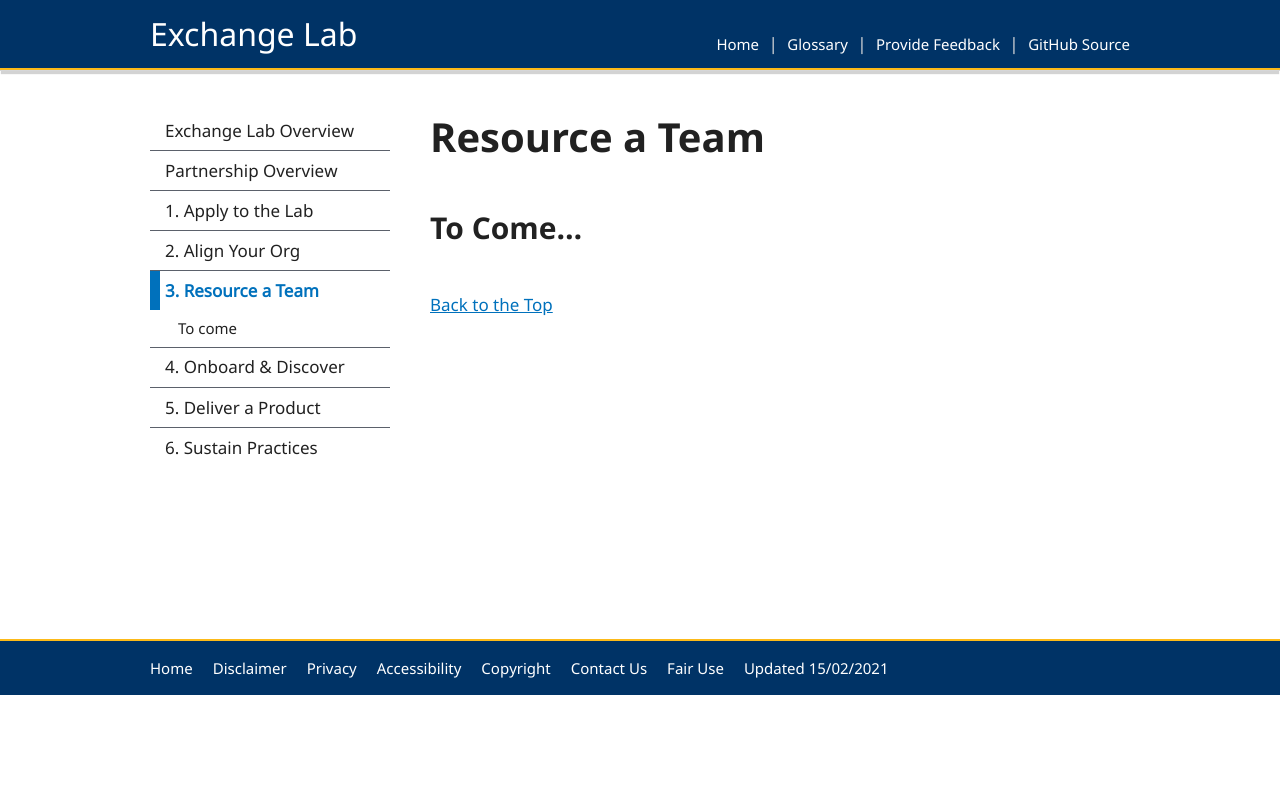
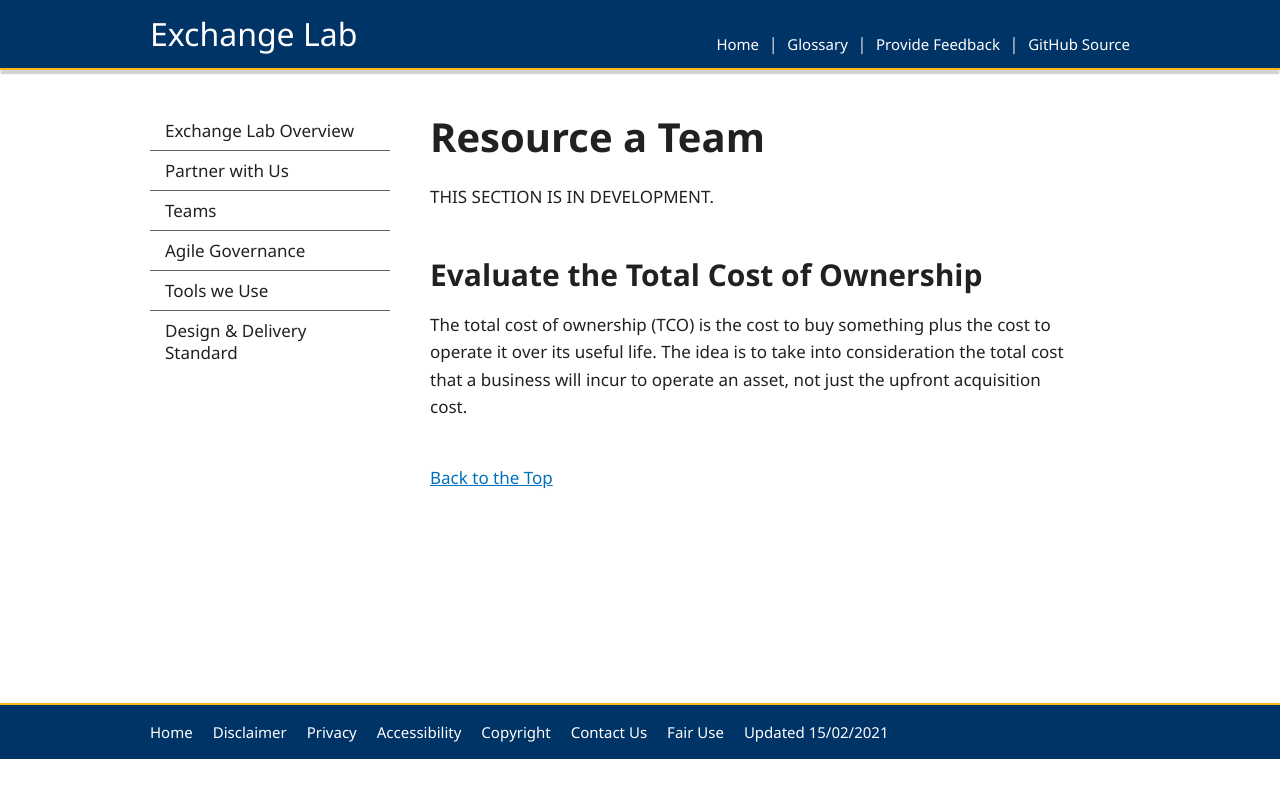
Before and after one commit to HeatherRemacle/exchangelabops, a Jekyll site: the page built from phases/resource.md, in a window 1280 px wide. Shown: the top 798 px of the page. Built offline with Jekyll 4.4.1, drawn with Linux system fonts in a browser that asks for light colours.

Commit message:
Update resource.md

```diff
--- a/phases/resource.md
+++ b/phases/resource.md
@@ -3,14 +3,17 @@ title: Resource a Team
 permalink: /resource
 
 layout: post
-sidenav: partner
+sidenav: docs
 subnav:
-  - text: To come
-    href: '#to-come'
+  - text: Evaluate the Total Cost of Ownership
+    href: '#evaluate-the-total-cost-of-ownership'
 
 ---
+THIS SECTION IS IN DEVELOPMENT.
 
-## To Come...
+## Evaluate the Total Cost of Ownership
+
+The total cost of ownership (TCO) is the cost to buy something plus the cost to operate it over its useful life. The idea is to take into consideration the total cost that a business will incur to operate an asset, not just the upfront acquisition cost.
 
 <br/>
 [Back to the Top](#)
```
